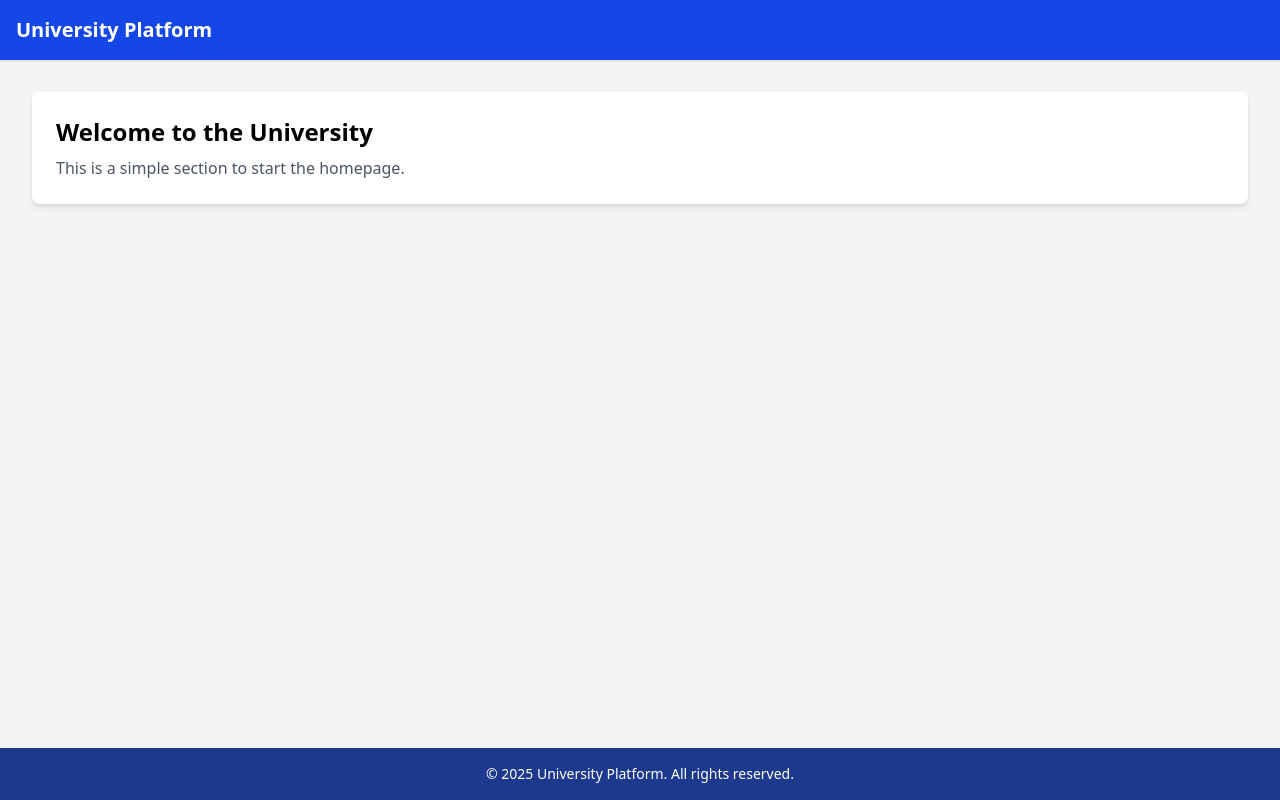
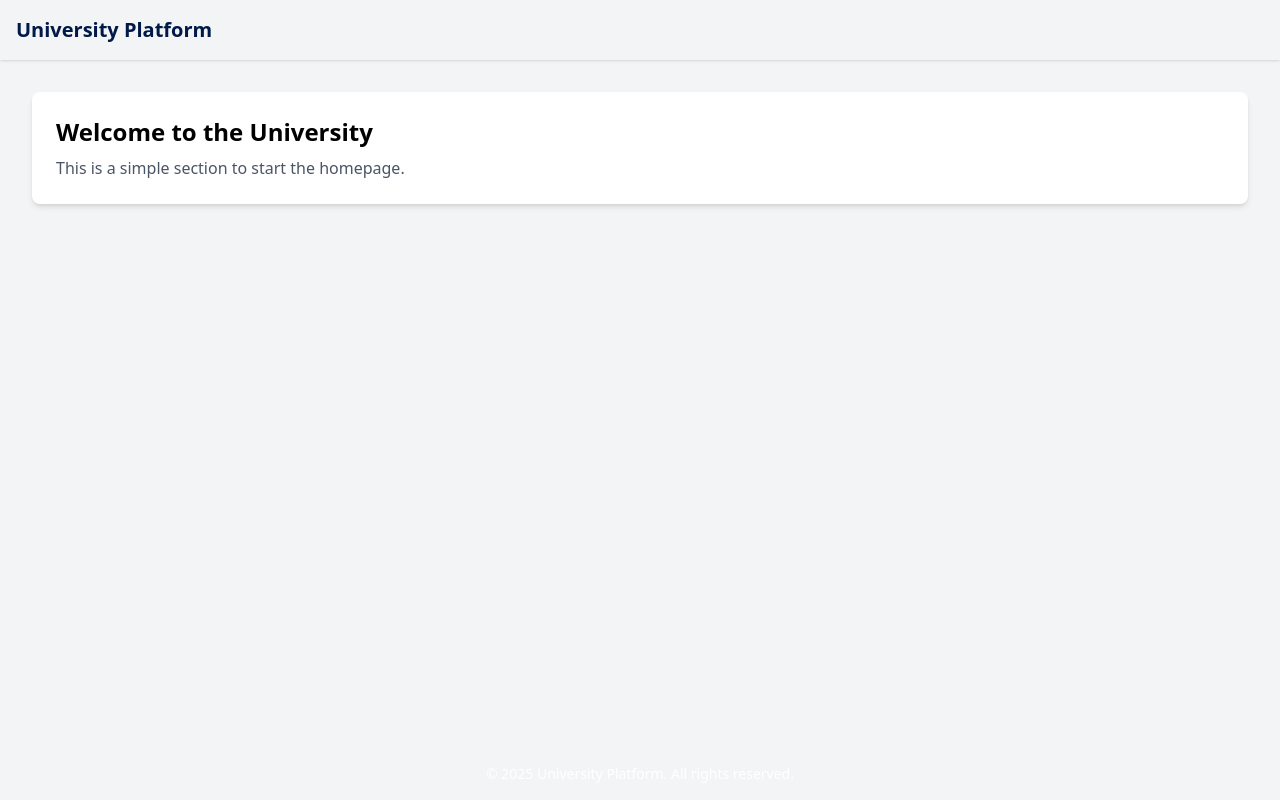
Before and after one commit to DavFilsDev/hei-university-homepage-clone, a React (Vite) app: page / in a window 1280 px wide. Built offline with nearby package versions, Linux system fonts and the light colour scheme.

Commit message:
feat(style): add root color variables and configure Tailwind with vite plugin

```diff
--- a/package.json
+++ b/package.json
@@ -12,8 +12,7 @@
   "dependencies": {
     "@tailwindcss/vite": "^4.1.11",
     "react": "^19.1.0",
-    "react-dom": "^19.1.0",
-    "tailwindcss": "^4.1.11"
+    "react-dom": "^19.1.0"
   },
   "devDependencies": {
     "@eslint/js": "^9.29.0",
@@ -24,6 +23,7 @@
     "eslint-plugin-react-hooks": "^5.2.0",
     "eslint-plugin-react-refresh": "^0.4.20",
     "globals": "^16.2.0",
+    "tailwindcss": "^4.1.11",
     "vite": "^7.0.0"
   }
 }
--- a/src/components/Footer.jsx
+++ b/src/components/Footer.jsx
@@ -1,6 +1,6 @@
 export default function Footer() {
   return (
-    <footer className="bg-blue-900 text-white p-4 text-center mt-8">
+    <footer className=" text-white p-4 text-center mt-8">
       <p className="text-sm">&copy; 2025 University Platform. All rights reserved.</p>
     </footer>
   );
--- a/src/components/Header.jsx
+++ b/src/components/Header.jsx
@@ -1,7 +1,7 @@
 export default function Header() {
   return (
-    <header className="bg-blue-700 text-white p-4 shadow">
-      <h1 className="text-xl font-bold">University Platform</h1>
+    <header className="text-white p-4 shadow">
+      <h1 className="text-xl font-bold text-[var(--primary)]">University Platform</h1>
     </header>
   );
 }
--- a/src/index.css
+++ b/src/index.css
@@ -1 +1,6 @@
 @import "tailwindcss";
+
+:root {
+    --primary: #001948;
+    --secondary: #fcaf3b;
+}
--- a/vite.config.js
+++ b/vite.config.js
@@ -2,7 +2,6 @@ import { defineConfig } from 'vite'
 import react from '@vitejs/plugin-react'
 import tailwindcss from '@tailwindcss/vite'
 
-// https://vite.dev/config/
 export default defineConfig({
-  plugins: [react(),  tailwindcss(),],
+  plugins: [react(), tailwindcss(), ],
 })
```
Also changed, not shown: 1 other file (tests, documents, lock files or other folders).
